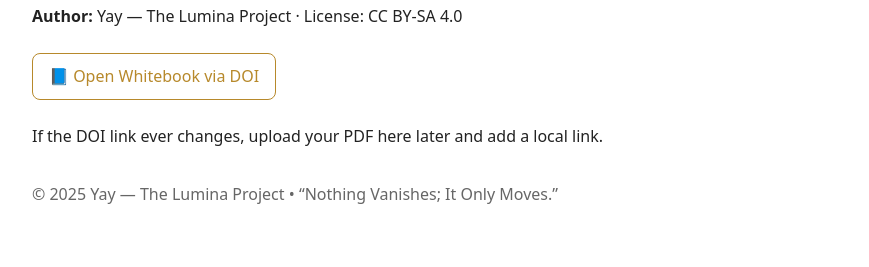
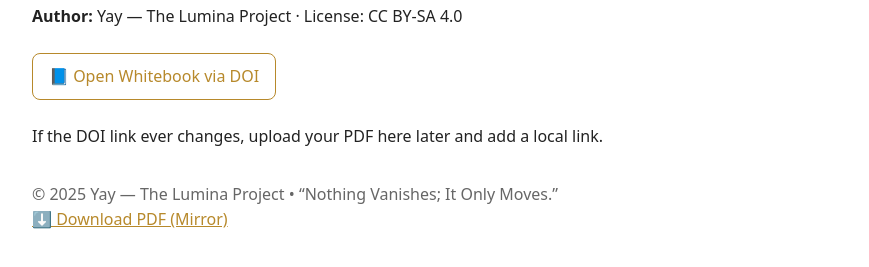
Before and after one commit to Mweleolemwe/mweleolemwe, a plain HTML site: page index.html in a window 1280 px wide. Shown: the part 117-384 px from the top of the page, without its empty margins (198-1067 px from the left). Drawn offline with Linux system fonts and the light colour scheme.

Commit message:
Update index.html

```diff
--- a/index.html
+++ b/index.html
@@ -27,5 +27,6 @@
   <footer style="margin-top:2rem;color:#666">
     © 2025 Yay — The Lumina Project • “Nothing Vanishes; It Only Moves.”
   </footer>
+  <a href="Lumina_Whitebook_v1.0_ConservationAsIdentity.pdf">⬇️ Download PDF (Mirror)</a>
 </body>
 </html>
```
